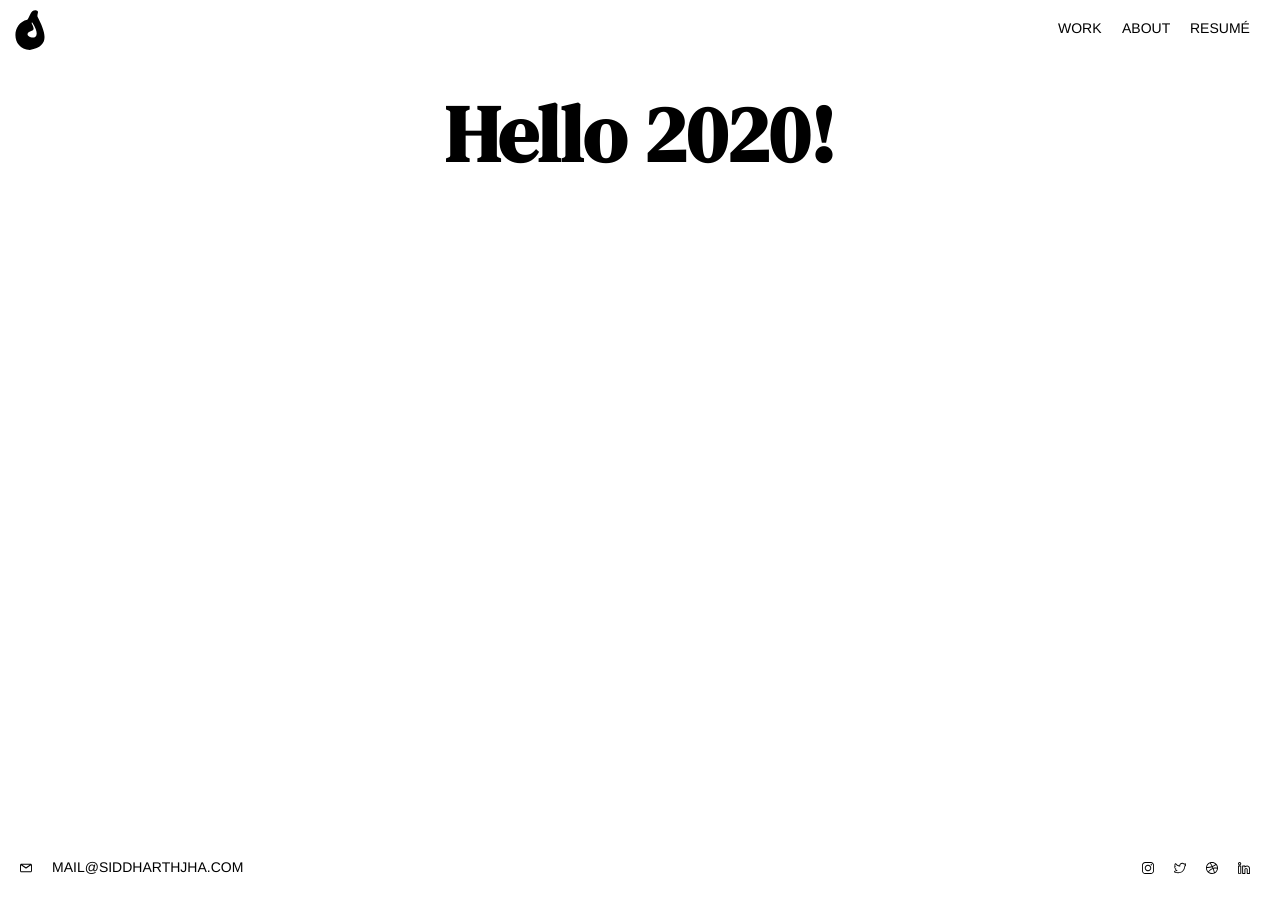
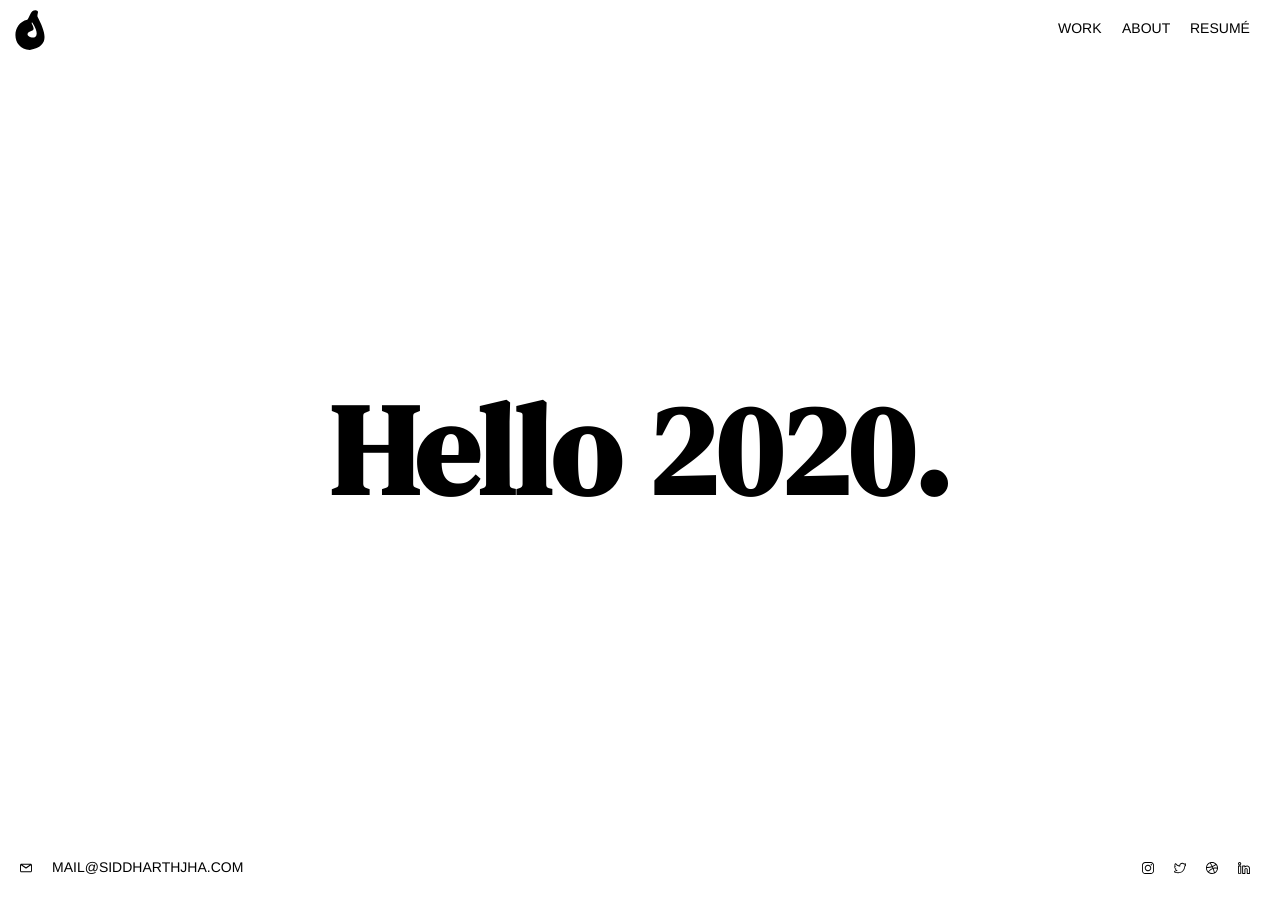
Before and after one commit to clearlysid/clearlysid.github.io, a Jekyll site: the page built from index.html, in a window 1280 px wide. Built offline with Jekyll 4.4.1, drawn with Linux system fonts in a browser that asks for light colours; nearby versions of some CDN libraries; some web fonts are replaced.

Commit message:
added anime.js fixed project grid

```diff
--- a/_layouts/default.html
+++ b/_layouts/default.html
@@ -7,7 +7,10 @@
     {{ content }}
     {% include footer.html %}
 
+    <script src="https://cdnjs.cloudflare.com/ajax/libs/rellax/1.10.0/rellax.js"></script>
+    <script src="https://cdnjs.cloudflare.com/ajax/libs/animejs/2.0.2/anime.min.js"></script>
     <script src="{{ site.baseurl }}/js/app.js"></script>
+
 
 </body>
 </html>
--- a/index.html
+++ b/index.html
@@ -2,8 +2,6 @@
 title:
 layout: default
 ---
-<span class="container">
-
-<h1 class="ml3">Hello 2020!</h1>
-
-</span>
+<div class="temp">
+    <h1 class="ml3">Hello 2020.</h1>
+</div>
--- a/js/app.js
+++ b/js/app.js
@@ -5,6 +5,7 @@
 const projectHeader = document.querySelector(".project-header");
 const testImage = document.querySelector(".test-image");
 const noiseMap = document.querySelector(".noise-map");
+var rellax = new Rellax('.rellax');
 
 
 
@@ -53,6 +54,25 @@
     })
 }
 
+// Wrap every letter in a span
+var textWrapper = document.querySelector('.ml3');
+textWrapper.innerHTML = textWrapper.textContent.replace(/\S/g, "<span class='letter'>$&</span>");
+
+anime.timeline({loop: true})
+  .add({
+    targets: '.ml3 .letter',
+    opacity: [0,1],
+    easing: "easeInOutQuad",
+    duration: 2250,
+    delay: (el, i) => 150 * (i+1)
+  }).add({
+    targets: '.ml3',
+    opacity: 0,
+    duration: 1000,
+    easing: "easeOutExpo",
+    delay: 1000
+  });
+
 
 // testImage.addEventListener('mouseenter', () => {
 //     // noiseMap.setAttribute(scale, "20");
--- a/styles/_sass/_layouts.scss
+++ b/styles/_sass/_layouts.scss
@@ -1,8 +1,3 @@
-.ml3 {
-    margin-top: 10vh;
-    text-align: center;
-}
-
 .project-header {
     height: 60vh;
     background-color: black;
@@ -84,60 +79,78 @@
 
 
 #project-grid {
-    width: 90%;
+    width: 90vw;
     margin: 10vh auto;
     list-style: none;
     max-width: 1200px;
-    // position: relative;
 }
 
 .project-item {
     margin-bottom: 60px;
     position: relative;
     width: 30%;
-    // float: left;
     margin-bottom: 0;
-    background-color: lavender;
-    height: 400px;
+    background-color: lightgray;
+    height: 0px;
+    padding-top: 30%;
+    overflow:hidden;
+
 }
 
 // Alternating Wide Projects x 3
 .project-item:nth-child(3n+1) {
     width: 60%;
-    // clear: both;
     margin-top: 120px;
 }
 
 // First One, to the left.
 .project-item:nth-child(6n+1) {
-    margin-left: 10%;
+    margin-left: 0%;
 }
 
 .project-item:nth-child(6n+4) {
-    margin-left: 35%;
+    margin-left: 40%;
 }
 
 .project-item:nth-child(6n+2),
 .project-item:nth-child(6n+6) {
     margin-top: 240px;
-    margin-left: 20%;
+    margin-left: 10%;
     display: inline-block;
 }
 
 .project-item:nth-child(6n+3),
 .project-item:nth-child(6n+5) {
-    // margin-top: 90px;
-    margin-left: 5%;
+    margin-left: 10%;
     display: inline-block;
     width: 40%;
     transform: translateY(-120px);
 }
 
+
 .project-item-image {
     height: 100%;
     width: 100%;
+    position: absolute;
+    left: 0;
+    top: 0;
     overflow:hidden;
     img {
         object-fit: cover;
     }
 }
+
+.temp {
+    display: flex;
+    height: 100vh;
+    width: 100%;
+    justify-content: center;
+    flex-direction: column;
+
+    h1 {
+        margin: 0;
+        padding: 0;
+        text-align: center;
+        font-size: 10vw;
+    }
+}
--- a/work.html
+++ b/work.html
@@ -9,14 +9,16 @@
 <div class="projects-section">
     <ul id="project-grid">
     {% for project in site.work %}
-        <li class="project-item">
+        <li class="project-item" >
+
             <a href="{{ site.baseurl }}{{ project.permalink }}">
                 <!-- {{ project.title }} -->
-                <div class ="project-item-image">
+                <div class ="project-item-image rellax"  data-rellax-speed="-4">
                     <img src="https://source.unsplash.com/weekly?cat" alt="">
                 </div>
             </a>
         </li>
+
     {% endfor %}
     </ul>
 </div>
```
